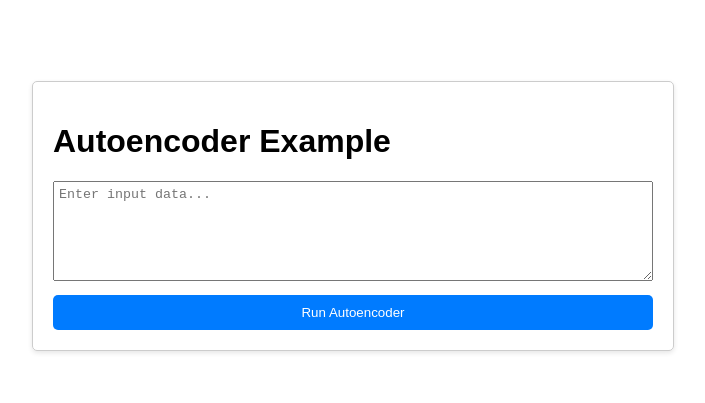
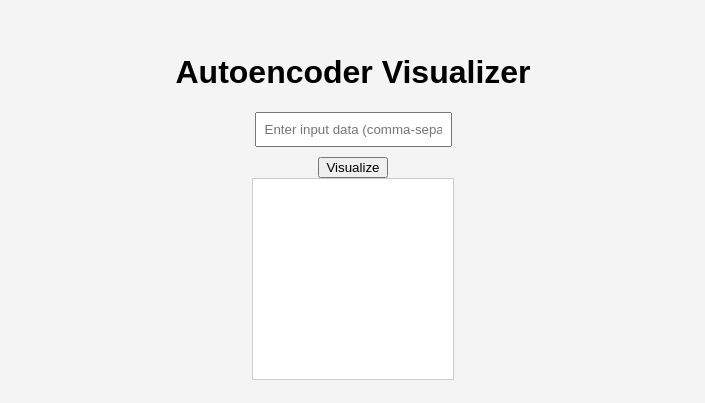
Before and after one commit to speedyfriend67/autoencoder-tenser.js, a plain HTML site: page index.html in a window 1280 px wide. Shown: the part 184-587 px from the top of the page, without its empty margins (287-992 px from the left). Drawn offline with Linux system fonts and the light colour scheme.

Commit message:
Update index.html

```diff
--- a/index.html
+++ b/index.html
@@ -3,69 +3,51 @@
 <head>
 <meta charset="UTF-8">
 <meta name="viewport" content="width=device-width, initial-scale=1.0">
-  <title>Autoencoder Example</title>
+<title>Autoencoder Visualizer</title>
 <style>
   body {
     font-family: Arial, sans-serif;
     margin: 0;
     padding: 0;
-    }
-    .container {
     display: flex;
     justify-content: center;
     align-items: center;
     height: 100vh;
+    background-color: #f4f4f4;
   }
-    .content {
-      max-width: 600px;
-      width: 100%;
-      padding: 20px;
+  .container {
+    text-align: center;
+  }
+  input {
+    margin-bottom: 10px;
+    padding: 8px;
+  }
+  canvas {
     border: 1px solid #ccc;
-      border-radius: 5px;
-      box-shadow: 0 2px 5px rgba(0, 0, 0, 0.1);
-    }
-    textarea {
-      width: 100%;
-      height: 100px;
-      margin-bottom: 10px;
-      padding: 5px;
-      box-sizing: border-box;
-    }
-    button {
-      display: block;
-      width: 100%;
-      padding: 10px;
-      background-color: #007bff;
-      color: #fff;
-      border: none;
-      border-radius: 5px;
-      cursor: pointer;
-      transition: background-color 0.3s ease;
-    }
-    button:hover {
-      background-color: #0056b3;
+    background-color: #fff;
   }
 </style>
 </head>
 <body>
 <div class="container">
-    <div class="content">
-      <h1>Autoencoder Example</h1>
-      <textarea id="inputData" placeholder="Enter input data..."></textarea>
-      <button onclick="runAutoencoder()">Run Autoencoder</button>
-      <div id="output"></div>
-    </div>
+  <h1>Autoencoder Visualizer</h1>
+  <input type="text" id="inputData" placeholder="Enter input data (comma-separated)">
+  <br>
+  <button onclick="visualize()">Visualize</button>
+  <br>
+  <canvas id="canvas" width="200" height="200"></canvas>
+  <p id="error"></p>
 </div>
 
 <!-- Load TensorFlow.js library -->
 <script src="https://cdn.jsdelivr.net/npm/@tensorflow/tfjs@3.9.0"></script>
 <script>
-    async function runAutoencoder() {
+async function visualize() {
   const inputData = document.getElementById('inputData').value.split(',').map(Number);
 
   // Define the model architecture
   const model = tf.sequential();
-      model.add(tf.layers.dense({ inputShape: [inputData.length], units: 5, activation: 'relu' }));
+  model.add(tf.layers.dense({ inputShape: [inputData.length], units: 2, activation: 'relu' }));
   model.add(tf.layers.dense({ units: inputData.length, activation: 'sigmoid' }));
 
   // Compile the model
@@ -79,11 +61,17 @@
   const encodedData = model.predict(tf.tensor2d([inputData]));
   const decodedData = model.predict(encodedData);
 
-      // Display encoded and decoded data
-      document.getElementById('output').innerHTML = `
-        <p><strong>Encoded Data:</strong> ${Array.from(encodedData.dataSync()).join(', ')}</p>
-        <p><strong>Decoded Data:</strong> ${Array.from(decodedData.dataSync()).join(', ')}</p>
-      `;
+  // Calculate reconstruction error
+  const error = tf.metrics.meanSquaredError(tf.tensor2d([inputData]), decodedData).dataSync()[0];
+
+  // Visualize encoded and decoded data
+  const canvas = document.getElementById('canvas');
+  const ctx = canvas.getContext('2d');
+  ctx.clearRect(0, 0, canvas.width, canvas.height);
+  ctx.fillStyle = 'blue';
+  ctx.fillRect(10, 10, encodedData.dataSync()[0] * 100, encodedData.dataSync()[1] * 100);
+
+  document.getElementById('error').innerText = `Reconstruction Error: ${error.toFixed(4)}`;
 }
 </script>
 </body>
```
Lines whose indentation alone changed are shown as unchanged.
